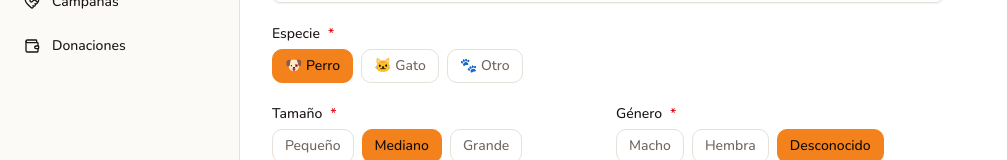
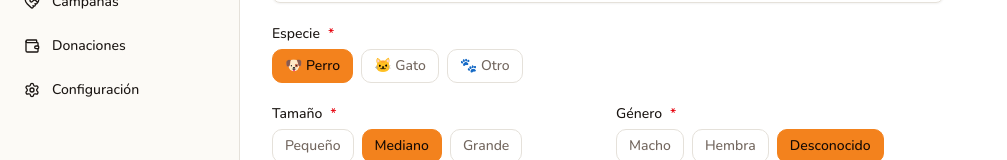
Before and after one commit to gonzalo-droid/pets-app, a Next.js app: page /shelter/animals/new in a window 1280 px wide. Shown: the part 227-387 px from the top of the page, without its empty margins (0-1007 px from the left). Built offline with nearby package versions, Linux system fonts and the light colour scheme.

Commit message:
feat: add Configuracion link to shelter sidebar

```diff
--- a/src/components/layout/ShelterSidebar.tsx
+++ b/src/components/layout/ShelterSidebar.tsx
@@ -10,6 +10,7 @@ import {
   Wallet,
   PawPrint,
   ChevronLeft,
+  Settings,
 } from 'lucide-react'
 import { cn } from '@/lib/utils'
 import { ThemeToggle } from '@/components/theme-toggle'
@@ -20,6 +21,7 @@ const SHELTER_LINKS = [
   { href: '/shelter/requests', label: 'Solicitudes', icon: ClipboardList },
   { href: '/shelter/campaigns', label: 'Campañas', icon: HeartHandshake },
   { href: '/shelter/donations', label: 'Donaciones', icon: Wallet },
+  { href: '/shelter/settings', label: 'Configuración', icon: Settings },
 ] as const
 
 export default function ShelterSidebar() {
```
